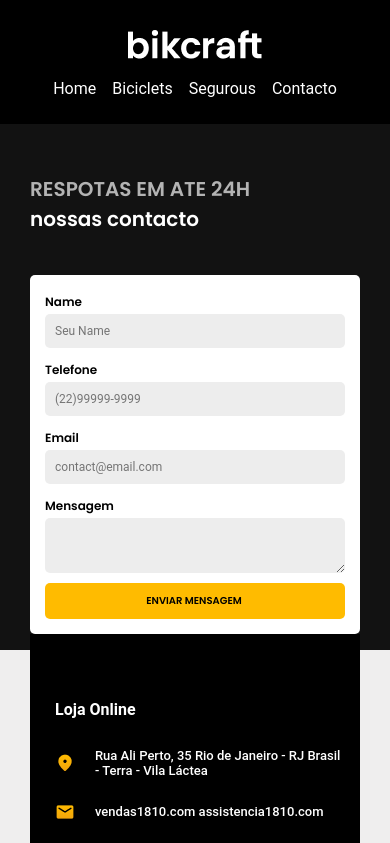
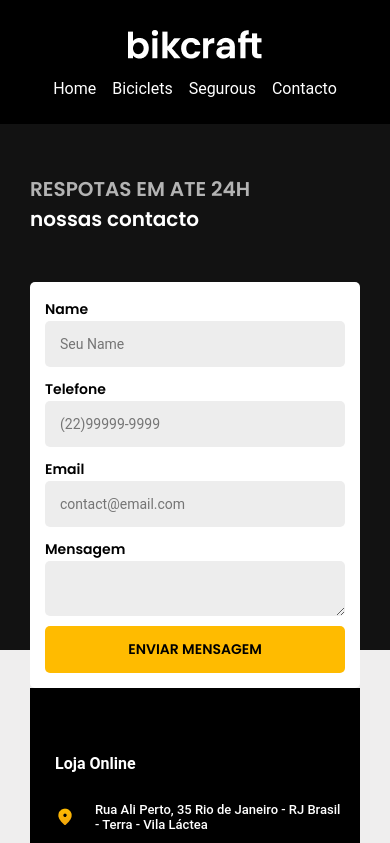
Before and after one commit to HetaxiGoswami/cycle-angular-design, an Angular app: page /contact in a window 390 px wide. Shown: the top 843 px of the page. Built offline with nearby package versions, Linux system fonts and the light colour scheme.

Commit message:
changes on button

```diff
--- a/src/app/contact/contact.component.scss
+++ b/src/app/contact/contact.component.scss
@@ -55,7 +55,7 @@
 }
 
 .ng-form-child {
-  max-width: 233px;
+    max-width: 249px;
   padding-left: 68px;
   padding-top: 50px;
 }
@@ -215,9 +215,7 @@ textarea {
 
 
 @media screen and (max-width: 768px) {
-  .contact-bg {
-    // flex-direction: column;
-  }
+
   .form-row {
     flex-direction: column;
     gap: 10px;
@@ -241,8 +239,8 @@ textarea {
   }
 
   input {
-    padding: 10px;
-    font-size: 12px;
+    padding: 15px;
+    font-size: 14px;
   }
 
   textarea {
@@ -263,12 +261,12 @@ textarea {
 
   label {
     font-family: "Poppins", sans-serif;
-    font-size: 12px;
+    font-size: 14px;
   }
 
   .form-button button {
-    padding: 10px 36px 10px 34px;
-    font-size: 10px;
+    padding: 13px 36px 13px 36px;
+    font-size: 14px;
   }
 
   .contact-bg {
@@ -292,7 +290,7 @@ textarea {
 
   .contact-bg {
     flex-direction: column-reverse;
-    top: 360px;
+    top: 414px;
   }
   .ng-address {
     width: 100%;
```
